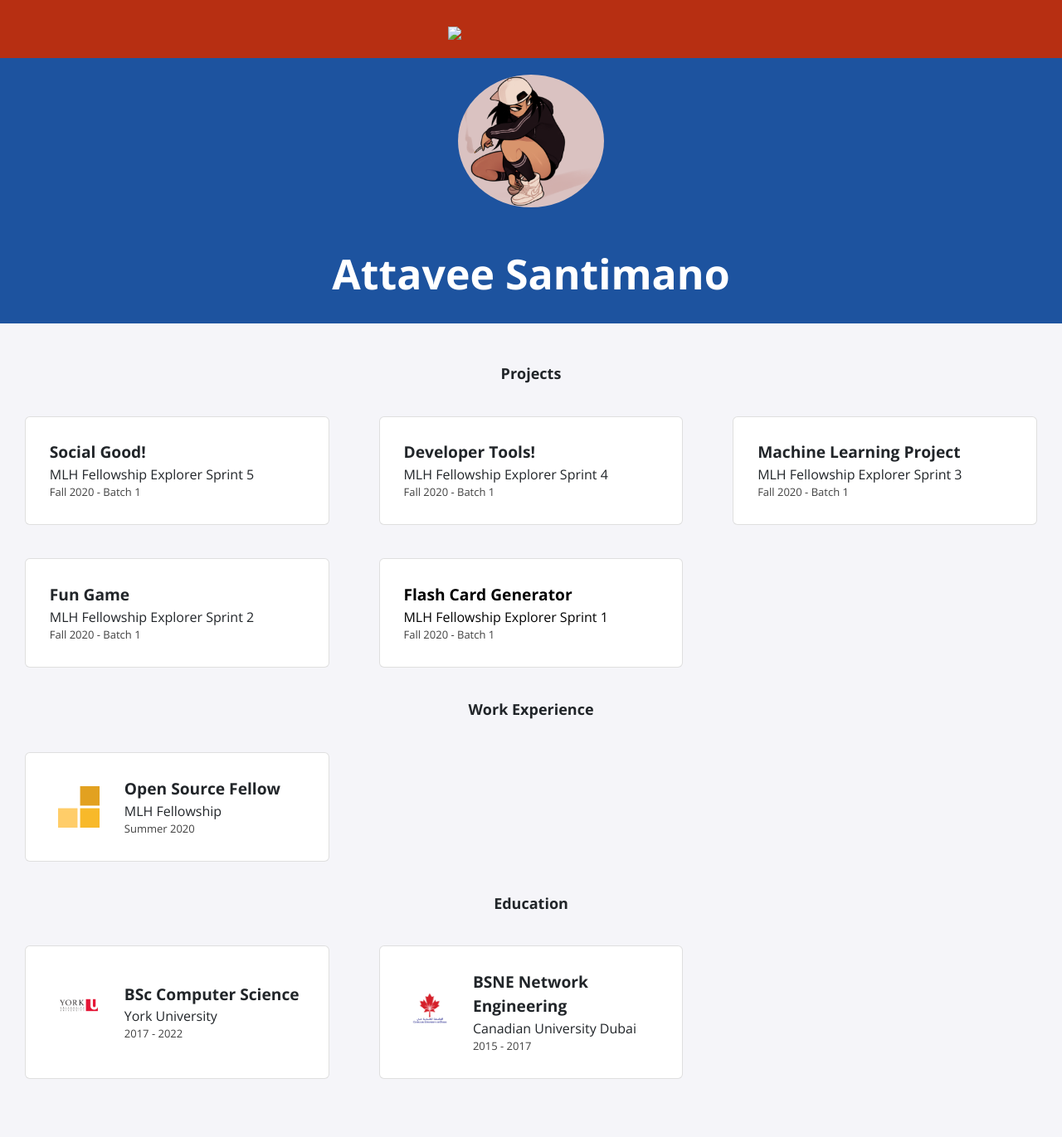
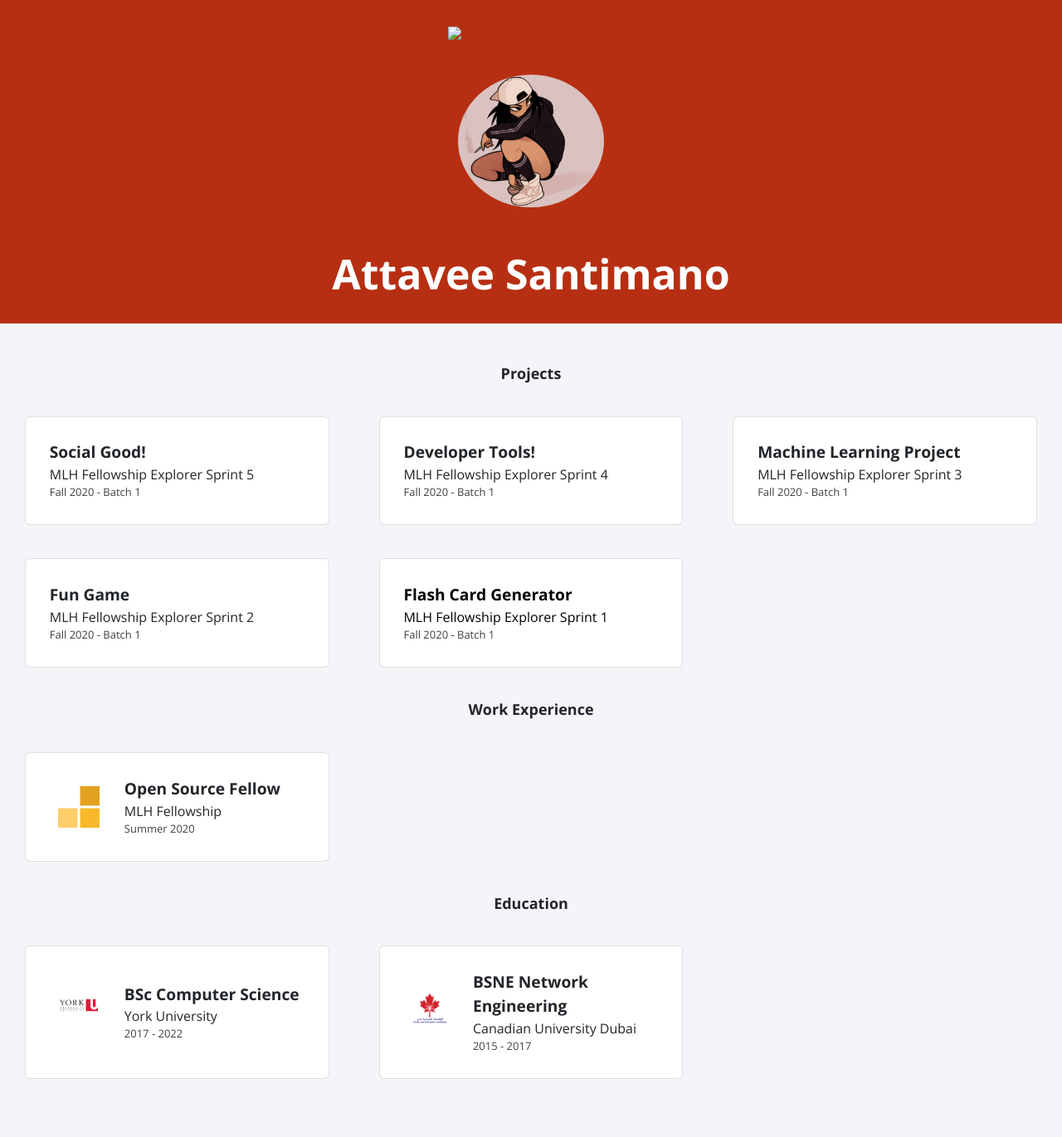
Before and after one commit to AttSan/AttSan.github.io, a Jekyll site: the page built from index.html, in a window 1280 px wide. Shown: the whole page at 83% size. Built offline with Jekyll 4.4.1, drawn with Linux system fonts in a browser that asks for light colours; nearby versions of some CDN libraries.

Commit message:
Update profile.scss

```diff
--- a/_sass/profile.scss
+++ b/_sass/profile.scss
@@ -1,5 +1,5 @@
 .profile {
-    background-color: #1d539f !important;
+    background-color: #B72F12 !important;
     text-align: center;
     height: 320px;
     margin-bottom: 50px;
```
